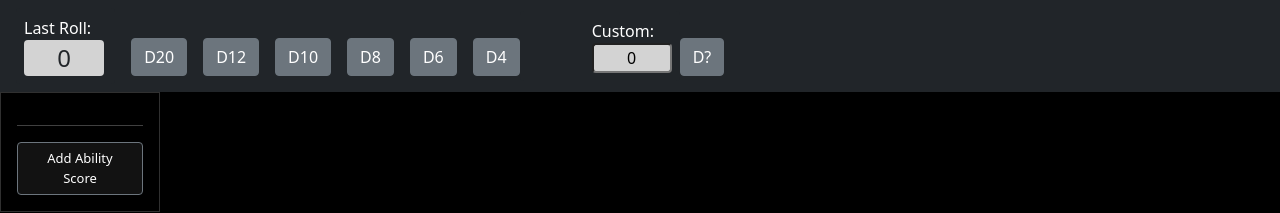
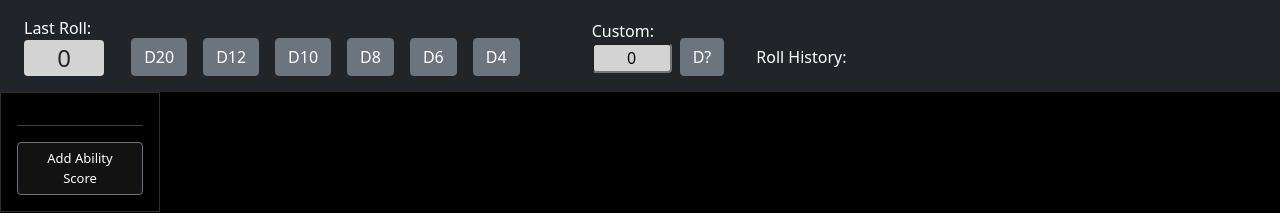
Before and after one commit to AustinSweet/character-sweet, a React (Create React App) app: page / in a window 1280 px wide. Shown: the top 213 px of the page. Built offline with nearby package versions, Linux system fonts and the light colour scheme.

Commit message:
CS-4 added better history functionality

```diff
--- a/src/Components/DiceContainer.css
+++ b/src/Components/DiceContainer.css
@@ -4,6 +4,28 @@
 
 .die {
   margin-left: 1rem;
+  margin-top: 1.4rem;
+}
+
+.history {
+  display: inline-flex;
+  color: white;
+  z-index: 100;
+}
+
+.history-label {
+  margin-left: 2rem;
+  margin-top: 1.4rem;
+  margin-right: 0.75rem;
+}
+
+.hist-rolls {
+  background-color: black;
+  padding: 0.25rem;
+  padding-left: 0.5rem;
+  padding-right: 0.5rem;
+  border-radius: 0.25rem;
+  margin: 0.1rem;
   margin-top: 1.4rem;
 }
 
--- a/src/Components/DiceContainer.js
+++ b/src/Components/DiceContainer.js
@@ -99,6 +99,7 @@ class DiceContainer extends Component {
                         </div>
                         <Button variant="secondary" className="custom-die" onClick={this.rollDQuestion}>D?</Button>
                         <div className="history">
+                            <div className="history-label">Roll History: </div>
                             {this.state.history.map((x) => (
                                 <div className="hist-rolls">{ x }</div>
                             ))}
```
